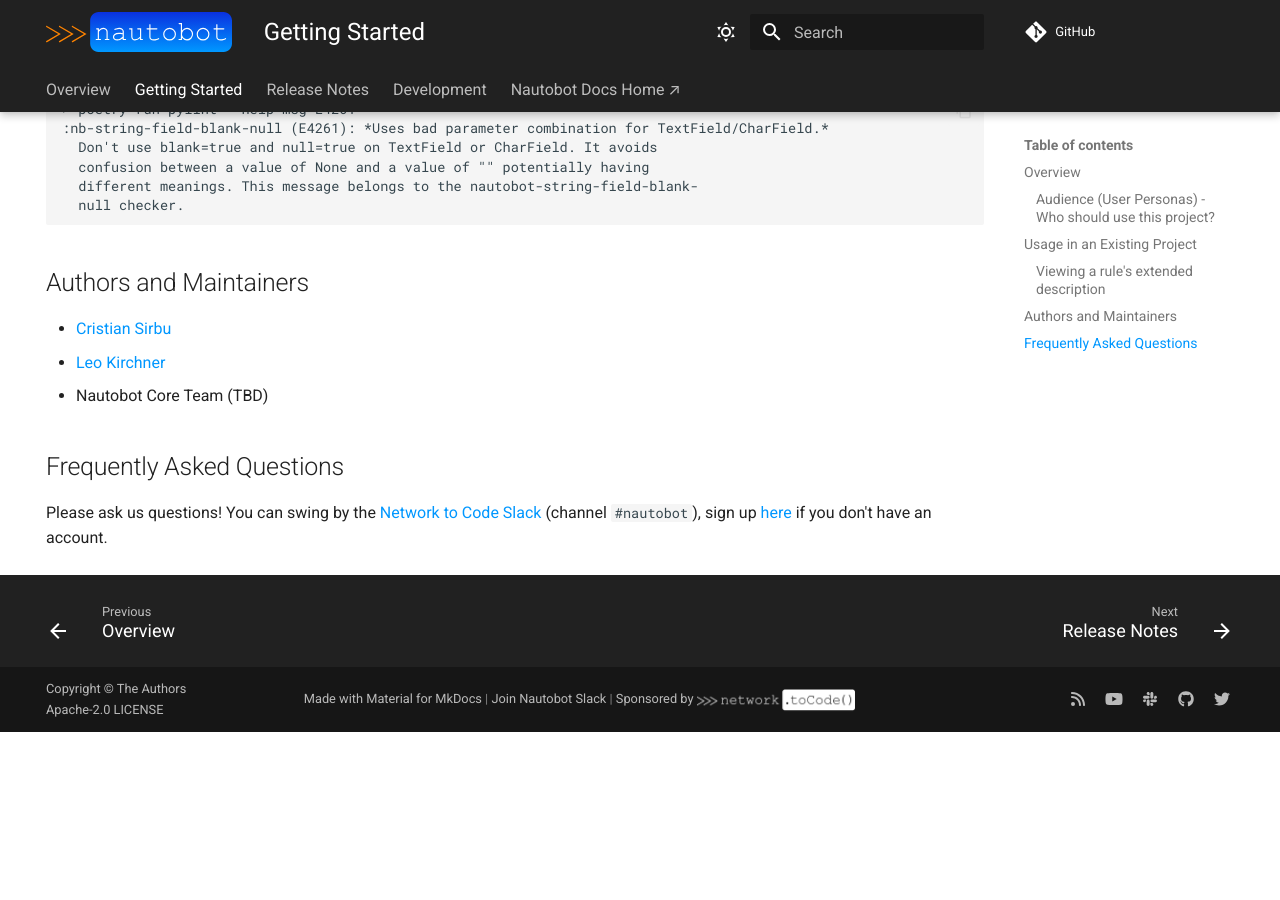
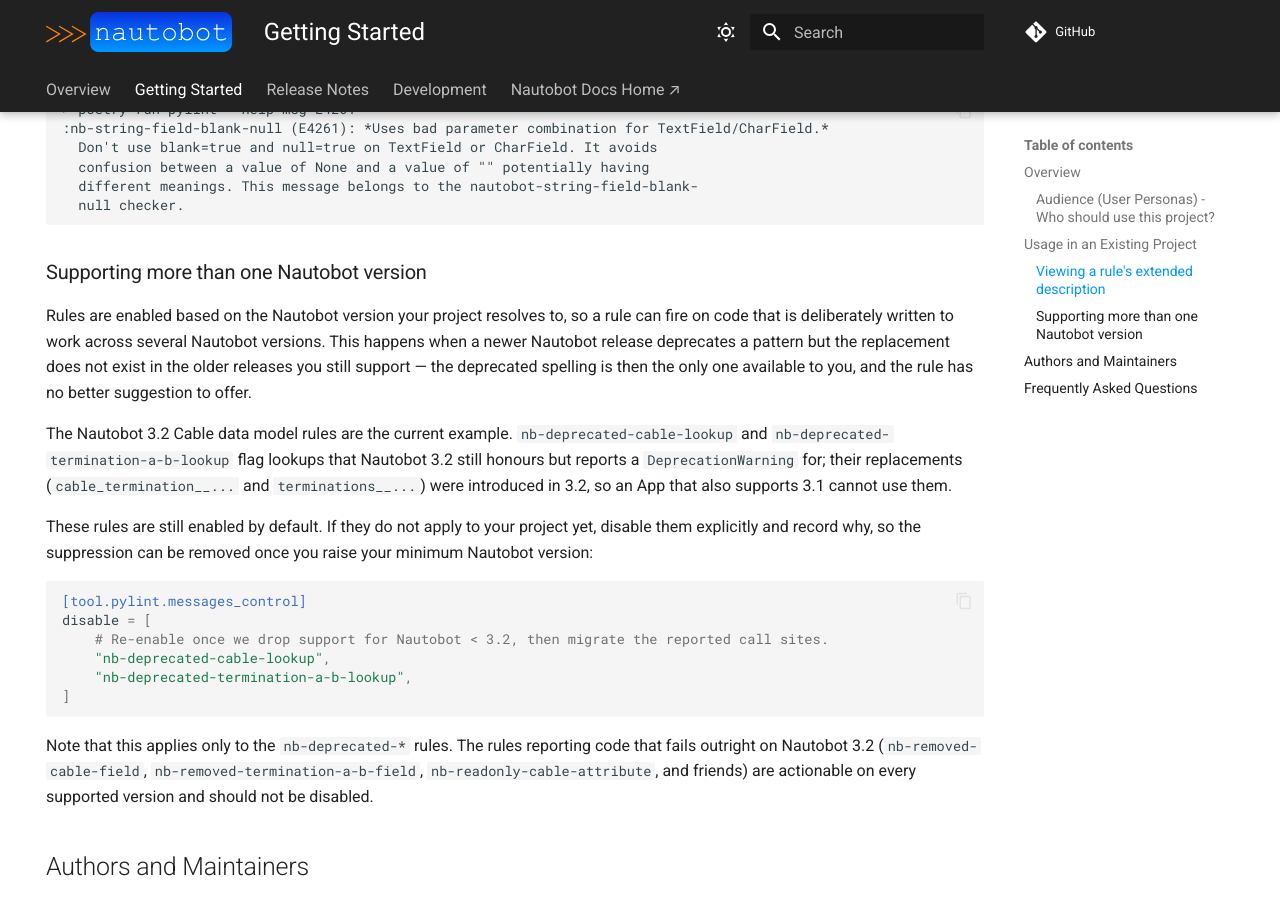
Before and after one commit to nautobot/pylint-nautobot, an MkDocs documentation site: the page built from docs/getting_started.md, in a window 1280 px wide and 900 px high, scrolled down 1646 px. Built offline with MkDocs 1.6.1 and Material for MkDocs 9.7.7, drawn with Linux system fonts in a browser that asks for light colours; comment, search, counter and statistics services are not loaded; before the commit the page ends 2378 px from its top, so only the background shows below that.

Commit message:
Add docs about disabling deprecation rules for apps supporting older Nautobot versions

````diff
--- a/docs/getting_started.md
+++ b/docs/getting_started.md
@@ -80,6 +80,34 @@ All rules also have additional information that can be viewed with the `--help-m
   null checker.
 ```
 
+### Supporting more than one Nautobot version
+
+Rules are enabled based on the Nautobot version your project resolves to, so a rule can fire on code that is
+deliberately written to work across several Nautobot versions. This happens when a newer Nautobot release
+deprecates a pattern but the replacement does not exist in the older releases you still support — the deprecated
+spelling is then the only one available to you, and the rule has no better suggestion to offer.
+
+The Nautobot 3.2 Cable data model rules are the current example. `nb-deprecated-cable-lookup` and
+`nb-deprecated-termination-a-b-lookup` flag lookups that Nautobot 3.2 still honours but reports a
+`DeprecationWarning` for; their replacements (`cable_termination__...` and `terminations__...`) were introduced in
+3.2, so an App that also supports 3.1 cannot use them.
+
+These rules are still enabled by default. If they do not apply to your project yet, disable them explicitly and
+record why, so the suppression can be removed once you raise your minimum Nautobot version:
+
+```toml
+[tool.pylint.messages_control]
+disable = [
+    # Re-enable once we drop support for Nautobot < 3.2, then migrate the reported call sites.
+    "nb-deprecated-cable-lookup",
+    "nb-deprecated-termination-a-b-lookup",
+]
+```
+
+Note that this applies only to the `nb-deprecated-*` rules. The rules reporting code that fails outright on
+Nautobot 3.2 (`nb-removed-cable-field`, `nb-removed-termination-a-b-field`, `nb-readonly-cable-attribute`, and
+friends) are actionable on every supported version and should not be disabled.
+
 ## Authors and Maintainers
 
 - [Cristian Sirbu](https://github.com/cmsirbu)
````
Also changed, not shown: 3 other files.
